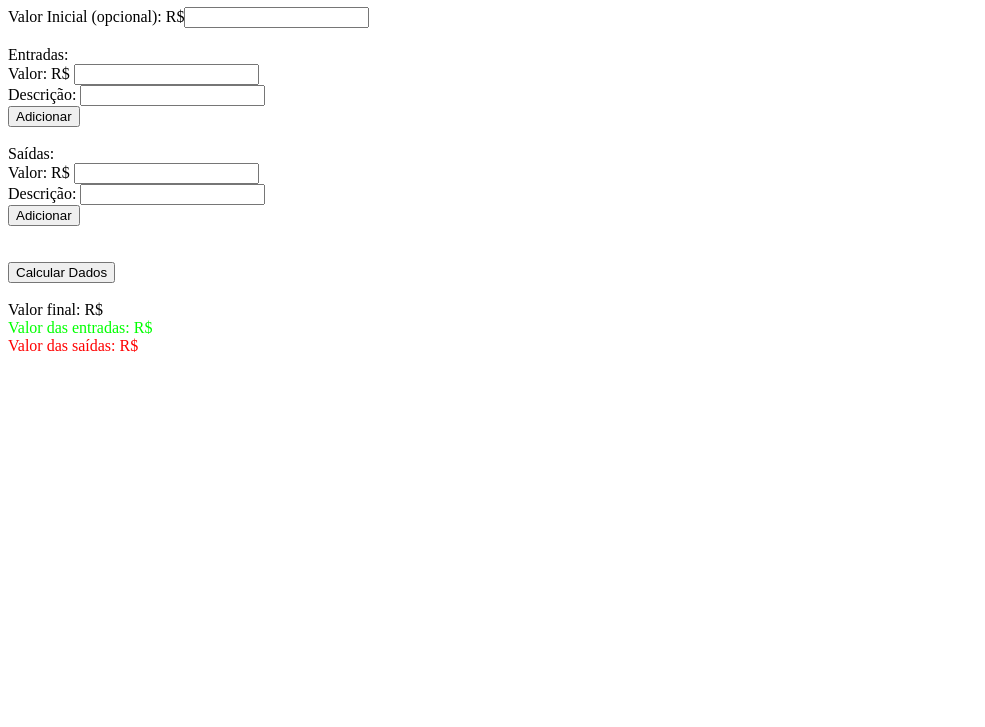
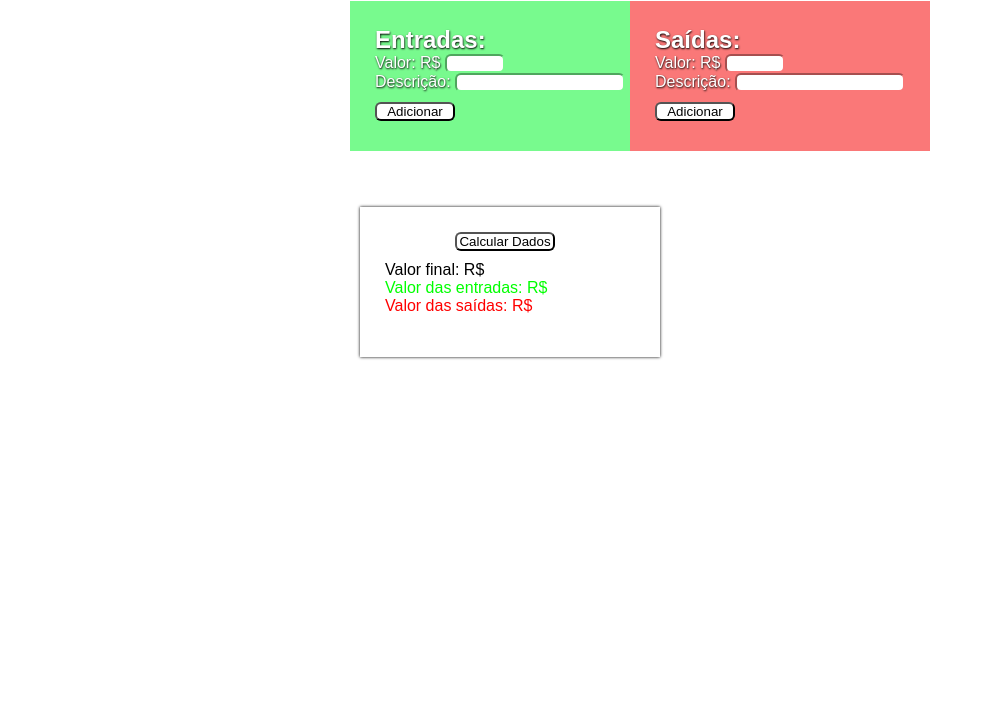
Before and after one commit to FonsMat/FinancasJS, a plain HTML site: page index.html in a window 1280 px wide. Shown: the part 73-800 px from the top of the page, without its empty margins (0-985 px from the left). Drawn offline with Linux system fonts and the light colour scheme.

Commit message:
adicionado css

```diff
--- a/index.html
+++ b/index.html
@@ -4,31 +4,32 @@
     <meta charset="UTF-8">
     <meta name="viewport" content="width=device-width, initial-scale=1.0">
     <title>Finanças</title>
+    <link rel="stylesheet" href="style.css">
 </head>
 <body>
     <h1>Finanças</h1>
-    <div>Valor Inicial (opcional): R$<input type="text" id="valorInicial"></div><br>
+    <div id="vi">Valor Inicial (opcional): R$<input type="text" id="valorInicial"></div><br>
     <div id=entradas>
-        Entradas: <br>
+        <h2>Entradas:</h2>
         <div>Valor: R$ <input type="text" id="valorEntrada"></div>
         <div>Descrição: <input type="text" id="nomeEntrada"></div>
-        <button onclick="addEntrada()">Adicionar</button>
+        <button id="btnEntrada" onclick="addEntrada()">Adicionar</button>
     </div>
-    <br>
-    <div>
-        Saídas: <br>
+    <div id="saidas">
+        <h2>Saídas:</h2>
         <div>Valor: R$ <input type="text" id="valorSaida"></div>
         <div>Descrição:  <input type="text" id="nomeSaida"></div>
-        <button onclick="addSaida()">Adicionar</button>
+        <button id="btnSaida" onclick="addSaida()">Adicionar</button>
     </div>
     <br>
     <div id="transações"></div>
     <br>
-    <button onclick="calcular()">Calcular Dados</button>
-    <br><br>
-    <div id="res">Valor final: R$</div>
-    <div id="resEntradas" style="color: #00ff00;">Valor das entradas: R$</div>
-    <div id="resSaidas" style="color: #ff0000;">Valor das saídas: R$</div>
-    <script src="main.js"></script>
+    <div id="final">
+        <button id="calcular" onclick="calcular()">Calcular Dados</button>
+        <div id="res">Valor final: R$</div>
+        <div id="resEntradas" style="color: #00ff00;">Valor das entradas: R$</div>
+        <div id="resSaidas" style="color: #ff0000;">Valor das saídas: R$</div>
+        <script src="main.js"></script>
+    </div>
 </body>
 </html>
--- /dev/null
+++ b/style.css
@@ -0,0 +1,94 @@
+* {
+    padding: 0;
+    margin: 0;
+    box-sizing: border-box;
+    font-family: Arial, Helvetica, sans-serif;
+}
+h1 {
+    text-align: center;
+    font-family: 'Comic Sans MS', Comic Sans, cursive;
+    letter-spacing: .2rem;
+}
+#entradas {
+    background-color: rgb(120, 250, 142);
+    color: rgb(255, 255, 255);
+    width: 300px;
+    height: 150px;
+    padding-top: 25px;
+    padding-left: 25px;
+    text-shadow: 0.5px 0.5px 2px black;
+    position: absolute;
+    left: 350px;
+}
+#valorEntrada {
+    outline: none;
+    border-radius: 6px;
+    border-color: rgb(120, 250, 142);
+    width: 60px;
+}
+#nomeEntrada {
+    outline: none;
+    border-radius: 6px;
+    border-color: rgb(120, 250, 142);
+    width: 170px;
+}
+#btnEntrada, #btnSaida{
+    background-color: white;
+    outline: nome;
+    border-radius: 6px;
+    width: 80px;
+    margin-top: 10px;
+}
+#saidas{
+    background-color: rgb(250, 120, 120);
+    color: rgb(255, 255, 255);
+    width: 300px;
+    height: 150px;
+    padding-top: 25px;
+    padding-left: 25px;
+    text-shadow: 0.5px 0.5px 2px black;
+    position: absolute;
+    right: 350px;
+}
+#valorSaida{
+    outline: none;
+    border-radius: 6px;
+    border-color: rgb(250, 120, 120);
+    width: 60px;
+}
+#nomeSaida{
+    outline: none;
+    border-radius: 6px;
+    border-color: rgb(250, 120, 120);
+    width: 170px;
+}
+#final{
+    width: 300px;
+    height: 150px;
+    box-shadow: 0px 0px 3px black;
+    padding-top: 25px;
+    padding-left: 25px;
+    position: absolute;
+    right: 620px;
+    top: 280px;
+    background-color: white;
+}
+#calcular {
+    background-color: white;
+    outline: nome;
+    border-radius: 6px;
+    width: 100px;
+    margin-bottom: 10px;
+    margin-left: 70px;
+}
+#transações{
+    padding-left: 10px;
+}
+#vi {
+    padding-left: 10px;
+}
+#valorInicial {
+    outline: none;
+    border-radius: 6px;
+    width: 60px;
+}
```
